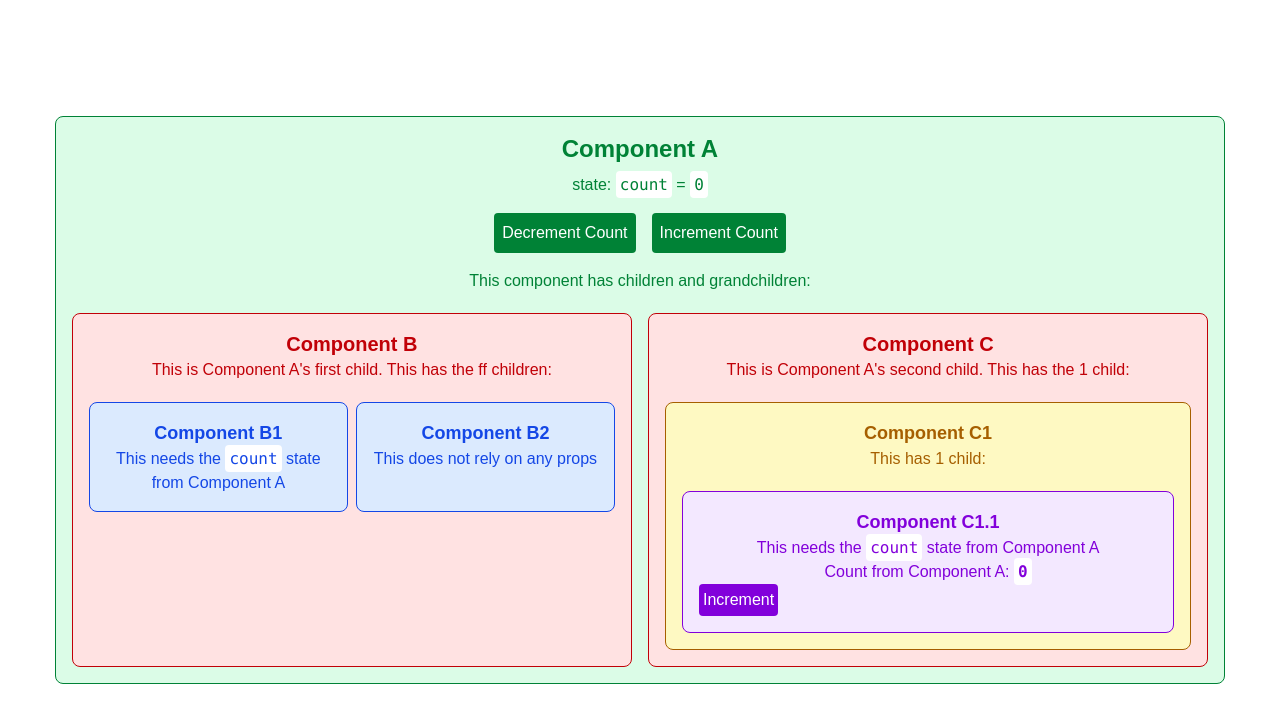
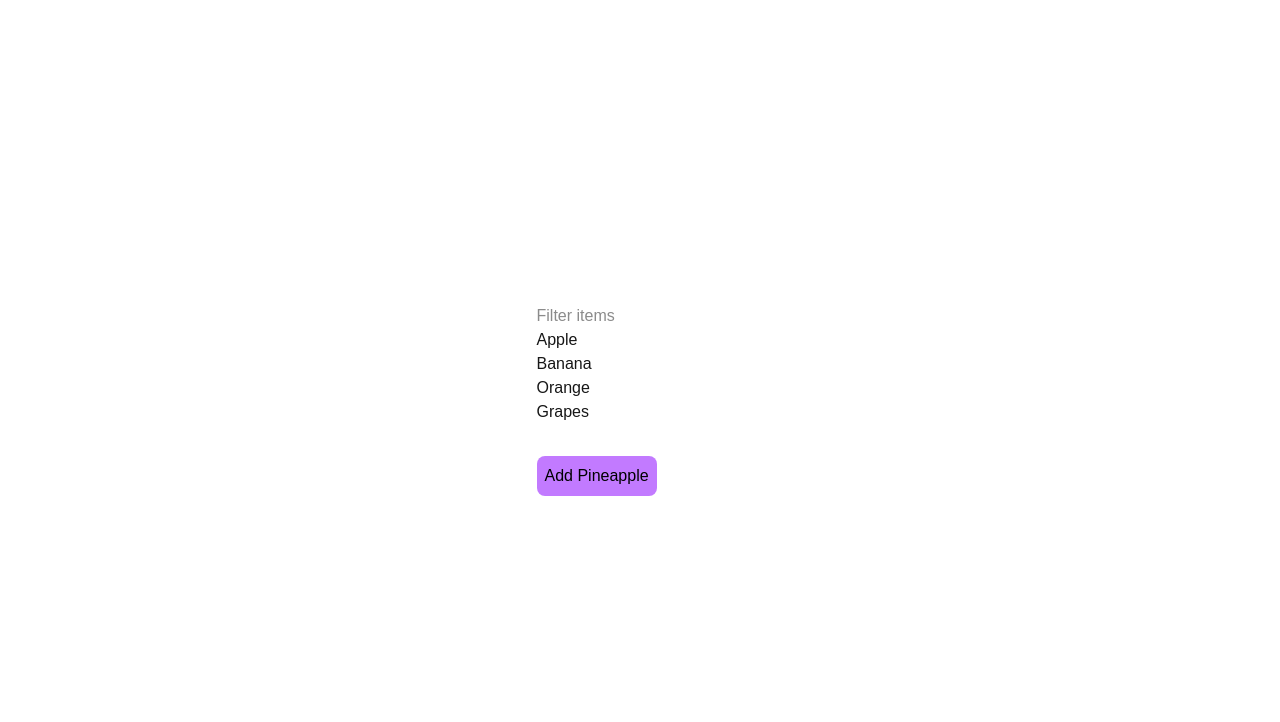
Before and after one commit to nicolealcala/next.js-beginner-tutorial, a Next.js app: page / in a window 1280 px wide. Shown: the top 722 px of the page. Built offline with nearby package versions, Linux system fonts and the light colour scheme.

Commit message:
added useEffect and useCallback components

```diff
--- a/components/use-effect-components/Listener.jsx
+++ b/components/use-effect-components/Listener.jsx
@@ -3,6 +3,7 @@ import React, { useEffect, useState } from "react";
 const UseEffectListener = () => {
   const [height, setHeight] = useState(0);
   const [width, setWidth] = useState(0);
+
   useEffect(() => {
     const handleResize = () => {
       setHeight(window.innerHeight);
--- /dev/null
+++ b/components/use-memo-callback-components/MemoCallbackComponent.jsx
@@ -0,0 +1,49 @@
+import React, { useState, useMemo, useCallback } from "react";
+
+const MemoCallbackComponent = () => {
+  const [items, setItems] = useState([
+    { id: 1, name: "Apple" },
+    { id: 2, name: "Banana" },
+    { id: 3, name: "Orange" },
+    { id: 4, name: "Grapes" },
+  ]);
+
+  const [filter, setFilter] = useState("");
+
+  // Memoizing the filtered items list to avoid re-filtering on every render
+  const filteredItems = useMemo(() => {
+    console.log("Filtering items...");
+    return items.filter((item) =>
+      item.name.toLowerCase().includes(filter.toLowerCase())
+    );
+  }, [filter, items]);
+
+  // Memoizing the addItem function to avoid unnecessary re-creations
+  const addItem = useCallback((newItem) => {
+    setItems((prevItems) => [...prevItems, newItem]);
+  }, []);
+
+  return (
+    <div>
+      <input
+        type="text"
+        value={filter}
+        onChange={(e) => setFilter(e.target.value)}
+        placeholder="Filter items"
+      />
+      <ul>
+        {filteredItems.map((item) => (
+          <li key={item.id}>{item.name}</li>
+        ))}
+      </ul>
+      <button
+        className="bg-purple-400 text-black p-2 rounded-lg mt-8"
+        onClick={() => addItem({ id: items.length + 1, name: "Pineapple" })}
+      >
+        Add Pineapple
+      </button>
+    </div>
+  );
+};
+
+export default MemoCallbackComponent;
--- a/pages/index.js
+++ b/pages/index.js
@@ -4,6 +4,7 @@ import UseEffectDataFetching from "@/components/use-effect-components/DataFetchi
 import UseEffectCompoonent from "@/components/use-effect-components/Listener";
 import CounterFunction from "@/components/use-state-components/CounterUpdateFunction";
 import CounterValue from "@/components/use-state-components/CounterUpdateValue";
+import MemoCallbackComponent from "@/components/use-memo-callback-components/MemoCallbackComponent";
 
 export default function Home() {
   return (
@@ -13,7 +14,8 @@ export default function Home() {
       {/* <MemoComponent /> */}
       {/* <UseEffectCompoonent /> */}
       {/* <UseEffectDataFetching /> */}
-      <ComponentA />
+      {/* <ComponentA /> */}
+      <MemoCallbackComponent />
     </main>
   );
 }
```
